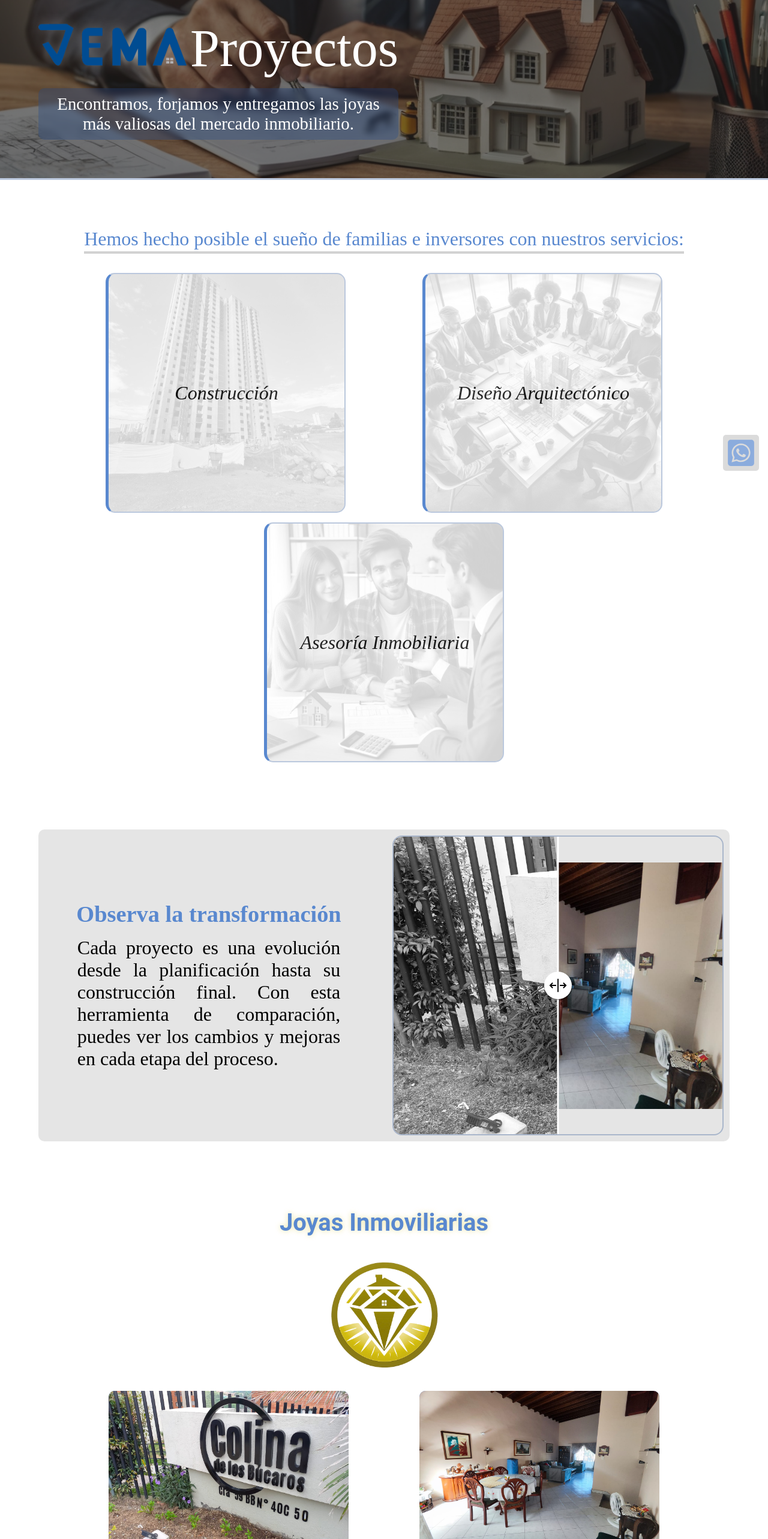
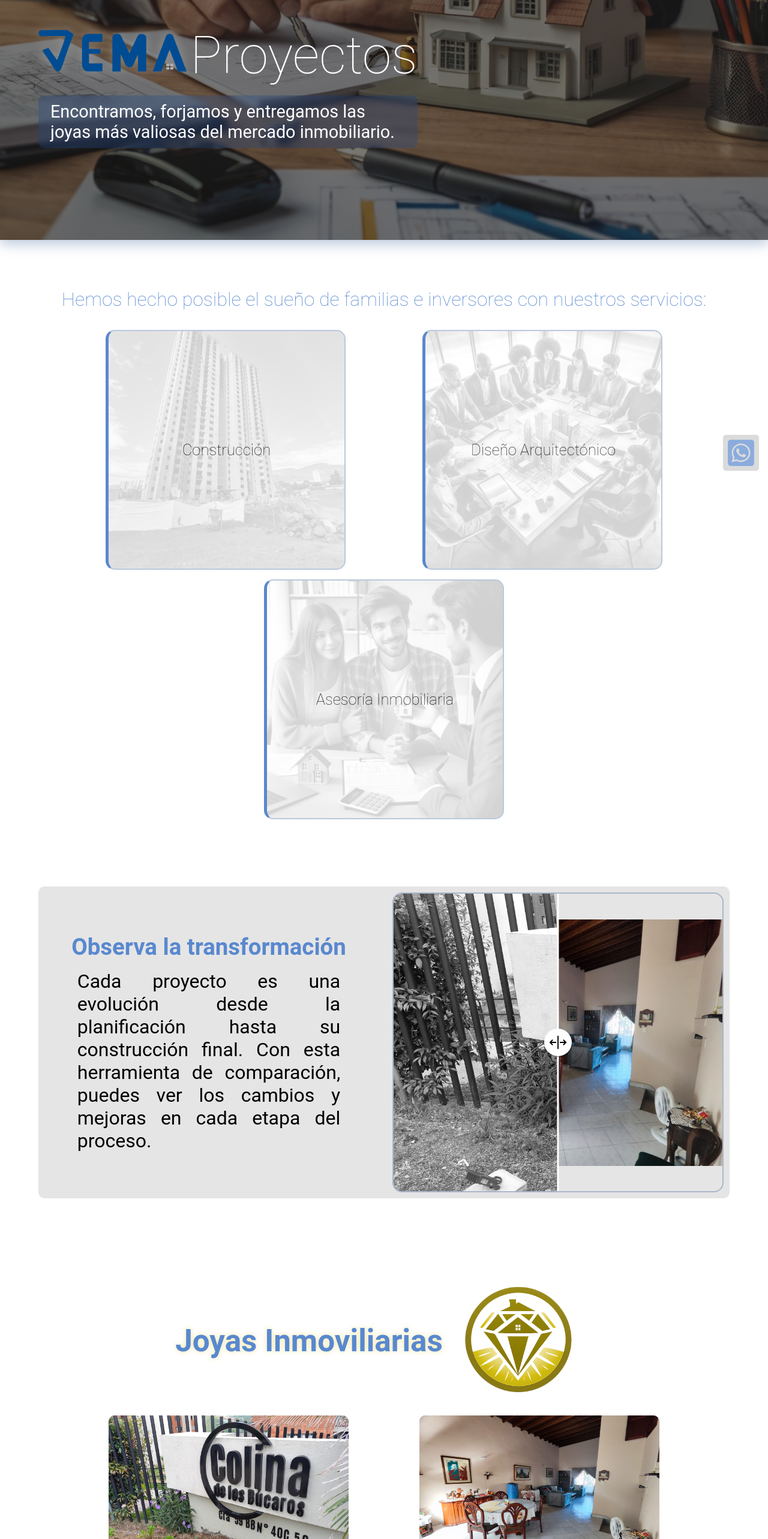
Before and after one commit to MaoMachado/JEMAProyectos, a React (Vite) app: page / in a window 1280 px wide. Shown: the top 2566 px of the page at 60% size. Built offline with nearby package versions, Linux system fonts and the light colour scheme.

Commit message:
Ajustes Estilos

```diff
--- a/src/components/Cards/CardStyle.js
+++ b/src/components/Cards/CardStyle.js
@@ -18,10 +18,10 @@ export const CardContainer = styled.article`
 
   h3 {
     text-align: center;
-    font-size: 2em;
-    font-family: va r(--fuenteTitulo);
+    font-size: clamp(1.5em, 2vw, 3em);
+    font-family: "Roboto";
     font-weight: 100;
-    font-style: italic;
+    color: var(--negro);
   }
 
   .imgCard {
--- a/src/components/Cards/CardsStyle.js
+++ b/src/components/Cards/CardsStyle.js
@@ -23,11 +23,9 @@ export const CardsContainer = styled.section`
     color: var(--azul);
     text-align: center;
     font-size: clamp(1.7em, 2.5vw, 5em);
-    font-family: var(--fuenteTitulo);
+    font-family: "Roboto";
     font-weight: 100;
     width: fit-content;
-    padding-bottom: 2px;
-    border-bottom: 4px solid hsla(0, 0%, 13%, 0.2);
   }
 
   .contenedor {
--- a/src/components/Contacto/ContactoStyle.js
+++ b/src/components/Contacto/ContactoStyle.js
@@ -18,6 +18,7 @@ export const ContactoJemaContainer = styled.section`
     height: 100%;
 
     @media (max-width: 425px) {
+      width: 100%;
       gap: 4rem;
     }
 
@@ -28,10 +29,15 @@ export const ContactoJemaContainer = styled.section`
       gap: 2rem;
       padding: 0 10px;
 
+      @media (max-width: 425px) {
+        align-items: center;
+        padding: 0 1.5rem;
+      }
+
       h2 {
         color: var(--azul);
         font-size: 2em;
-        font-family: var(--fuenteTitulo);
+        font-family: "Roboto";
         text-align: center;
       }
 
@@ -39,7 +45,8 @@ export const ContactoJemaContainer = styled.section`
         text-align: justify;
         line-height: 1.5rem;
         font-size: clamp(1.2em, 1.5vw, 1.5em);
-        font-family: var(--fuenteParrafo);
+        font-family: "Roboto";
+        line-height: 2rem;
       }
 
       .whatsContainer {
@@ -48,6 +55,11 @@ export const ContactoJemaContainer = styled.section`
         gap: 0.7rem;
         font-size: 1.3em;
         flex-wrap: wrap;
+        font-family: "Roboto";
+
+        @media (max-width: 425px) {
+          justify-content: center;
+        }
 
         img {
           width: 35px;
--- a/src/components/Contacto/FormularioEmail.jsx
+++ b/src/components/Contacto/FormularioEmail.jsx
@@ -14,7 +14,7 @@ const FormContainer = styled.form`
     flex-direction: column;
 
     label {
-      font-family: var(--fuenteParrafo);
+      font-family: "Roboto";
       font-size: 1.5em;
     }
 
@@ -26,12 +26,12 @@ const FormContainer = styled.form`
       border: 0;
       outline: 2px solid var(--azulTransparente);
       font-size: 1.3em;
-      font-family: var(--fuenteParrafo);
+      font-family: "Roboto";
     }
 
     textarea {
       height: 100px;
-      font-family: var(--fuenteParrafo);
+      font-family: "Roboto";
       font-size: 1.3em;
 
       &:focus {
@@ -53,7 +53,8 @@ const FormContainer = styled.form`
     background: transparent;
     border: 2px solid var(--azul);
     border-radius: 15px;
-    font-size: 1em;
+    font-size: 1.5em;
+    font-family: "Roboto";
     transition: background 0.1s linear;
 
     &:hover {
--- a/src/components/Footer/FooterStyle.js
+++ b/src/components/Footer/FooterStyle.js
@@ -32,7 +32,7 @@ export const FooterContainer = styled.footer`
       p {
         color: #fff;
         text-align: justify;
-        font-family: var(--fuenteParrafo);
+        font-family: "Roboto";
         font-size: clamp(1em, 1.2vw, 1.2em);
       }
     }
--- a/src/components/Header/HeaderStyle.js
+++ b/src/components/Header/HeaderStyle.js
@@ -4,10 +4,9 @@ import headerPortada from "../../assets/portada.jpg";
 export const HeaderContainer = styled.header`
   display: flex;
   width: 100%;
-  height: 300px;
+  height: 400px;
   position: relative;
-  margin-bottom: 1rem;
-  border-bottom: 3px solid var(--azulTransparente);
+  box-shadow: 0 7px 20px var(--azulTransparente);
   animation: aparecerIniciando 1s linear;
 
   @keyframes aparecerIniciando {
@@ -24,9 +23,8 @@ export const HeaderContainer = styled.header`
     width: 100%;
     height: 100%;
     background-image: url(${headerPortada});
-    background-position: center;
+    background-position: bottom;
     background-size: cover;
-    background-repeat: no-repeat;
   }
 
   .header_oscura {
@@ -61,8 +59,7 @@ export const ContainerInfo = styled.article`
     background: var(--azulTransparente);
     color: var(--blanco);
     font-size: 1.8em;
-    font-family: var(--fuentoParrafo);
-    text-align: center;
+    font-family: "Roboto";
 
     @media (max-width: 425px) {
       background: transparent;
@@ -91,6 +88,6 @@ export const HeaderTitulo = styled.section`
     color: #fff;
     font-size: clamp(3em, 10vw, 5.5em);
     font-weight: 100;
-    font-family: var(--fuenteTitulo);
+    font-family: "Roboto";
   }
 `;
--- a/src/components/ImgComparar/ImgCompararStyle.js
+++ b/src/components/ImgComparar/ImgCompararStyle.js
@@ -27,14 +27,15 @@ export const InfoContainerCompared = styled.div`
     text-align: center;
     font-size: clamp(2em, 3vw, 3em);
     font-weight: bold;
-    font-family: var(--fuenteTitulo);
+    font-family: "Roboto";
   }
 
   p {
     width: 80%;
     font-size: clamp(1.4em, 3vw, 2em);
-    font-family: var(--fuenteParrafo);
+    font-family: "Roboto";
     text-align: justify;
+    color: var(--negro);
   }
 `;
 
--- a/src/components/JoyasInmobiliaria/JoyasCard.jsx
+++ b/src/components/JoyasInmobiliaria/JoyasCard.jsx
@@ -23,7 +23,7 @@ const CardContainer = styled.section`
 
   h2 {
     font-size: 2.5em;
-    font-family: var(--fuenteTitulo);
+    font-family: "Roboto";
     font-weight: 100;
     color: var(--blanco);
   }
@@ -31,7 +31,7 @@ const CardContainer = styled.section`
   p {
     padding: 0 1rem;
     color: var(--blanco);
-    font-family: var(--fuenteParrafo);
+    font-family: "Roboto";
     font-size: 1.5em;
     text-align: center;
   }
@@ -43,7 +43,7 @@ const CardContainer = styled.section`
     background: transparent;
     color: var(--blanco);
     font-size: 1.5em;
-    font-family: var(--fuenteTitulo);
+    font-family: "Roboto";
 
     &:hover {
       background-color: #fff;
--- a/src/components/JoyasInmobiliaria/JoyasInmobiliaria.js
+++ b/src/components/JoyasInmobiliaria/JoyasInmobiliaria.js
@@ -9,16 +9,20 @@ export const JoyasContainer = styled.section`
 
   .InfoJoyas {
     display: flex;
-    flex-direction: column;
+    justify-content: center;
     align-items: center;
 
+    @media (max-width: 425px) {
+      flex-direction: column;
+      align-items: center;
+      text-align: center;
+    }
+
     h2 {
+      font-size: 3.2em;
+      font-family: "Roboto";
+      color: var(--azul);
       text-shadow: 0 0 10px rgba(216, 192, 37, 0.4);
-      font-size: 2.5em;
-      color: var(--azul);
-      padding-bottom: 7px;
-
-      border-bottom: 5px solid var(--blueTransparente);
     }
 
     img {
--- a/src/components/JoyasInmobiliaria/JoyasModal.jsx
+++ b/src/components/JoyasInmobiliaria/JoyasModal.jsx
@@ -19,7 +19,7 @@ const DialogContainer = styled.section`
     display: flex;
     flex-direction: column;
     gap: 1rem;
-    width: 80%;
+    width: 70%;
     min-height: 200px;
     padding: 20px;
     border-radius: 5px;
@@ -52,7 +52,7 @@ const DialogContainer = styled.section`
     }
 
     .joyasInfoContainer {
-      width: 470px;
+      flex: 1;
       display: flex;
       gap: 1rem;
       flex-direction: column;
@@ -66,14 +66,14 @@ const DialogContainer = styled.section`
 
       h2 {
         font-size: 2em;
-        font-family: var(--fuenteTitulo);
+        font-family: "Roboto";
         color: var(--blanco);
       }
 
       p {
         text-align: justify;
         font-size: 1.5em;
-        font-family: var(--fuenteParrafo);
+        font-family: "Roboto";
         color: var(--blanco);
       }
     }
```
